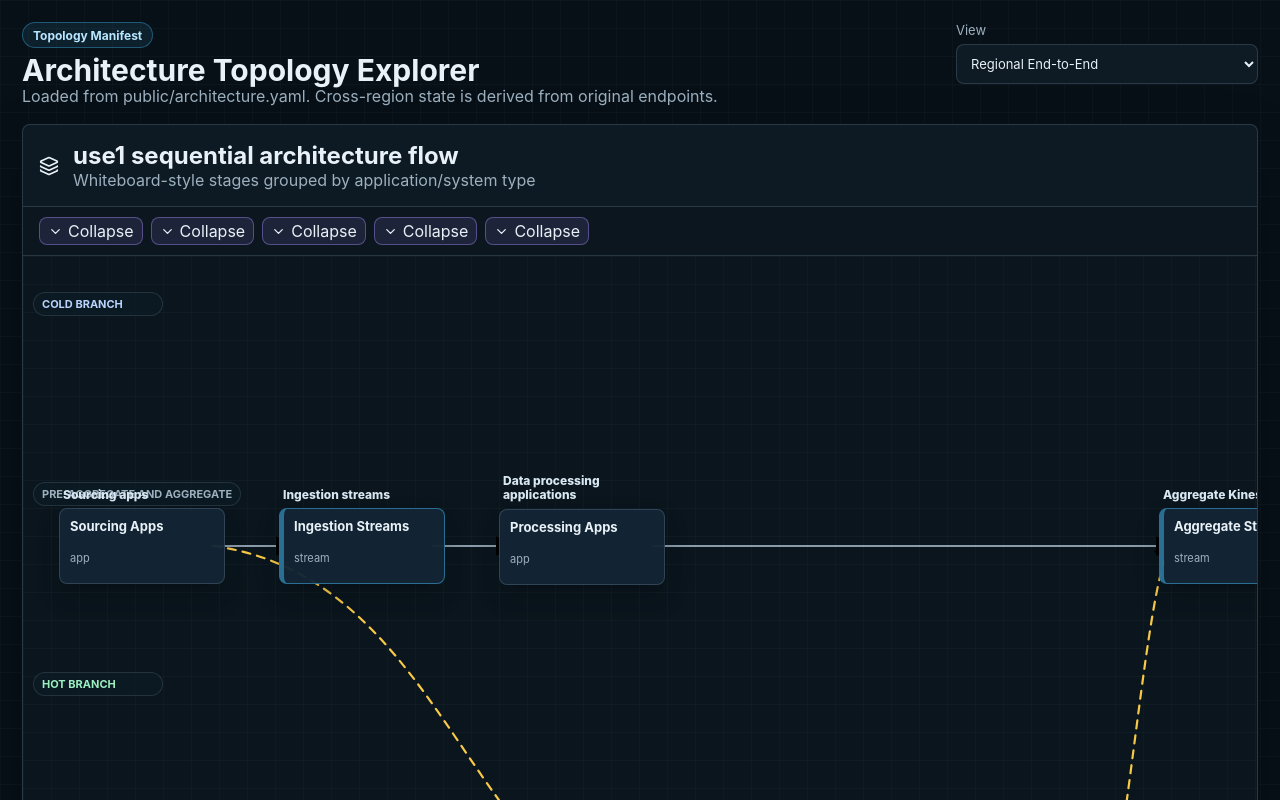
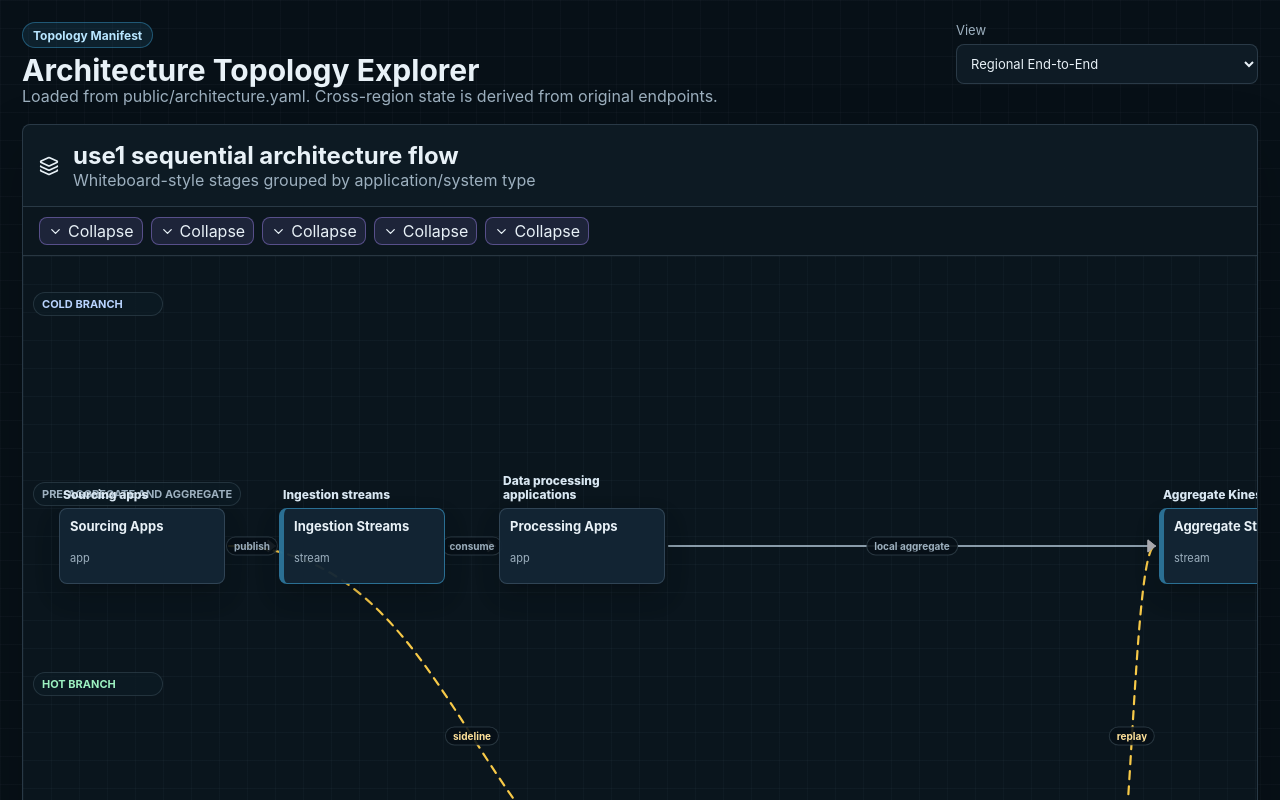
Before and after one commit to camerondurham/data-pipeline-traffic-visualizer, a React (Vite) app: page / in a window 1280 px wide. Shown: the top 800 px of the page. Built offline with nearby package versions, Linux system fonts and the light colour scheme.

Commit message:
Make topology edges interactive

```diff
--- a/package.json
+++ b/package.json
@@ -10,6 +10,7 @@
     "test": "vitest run --environment jsdom --globals"
   },
   "dependencies": {
+    "@xyflow/react": "^12.10.2",
     "lucide-react": "^0.468.0",
     "react": "^19.1.0",
     "react-dom": "^19.1.0",
--- a/src/Dashboard.tsx
+++ b/src/Dashboard.tsx
@@ -1,4 +1,17 @@
 import { useMemo, useState } from "react";
+import {
+  BaseEdge,
+  EdgeLabelRenderer,
+  Handle,
+  MarkerType,
+  Position,
+  ReactFlow,
+  getBezierPath,
+  type Edge,
+  type EdgeProps,
+  type Node,
+  type NodeProps
+} from "@xyflow/react";
 import { AlertTriangle, ChevronDown, ChevronRight, GitBranch, Layers3 } from "lucide-react";
 import {
   buildGraphModel,
@@ -28,6 +41,29 @@ const STAGE_HEADER_HEIGHT = 34;
 const NODE_HEIGHT = 76;
 const NODE_GAP = 10;
 const SLOW_EDGE_TYPES = new Set(["sideline", "drain", "replay"]);
+const NODE_TYPES = { topology: TopologyNode };
+const EDGE_TYPES = { topology: TopologyEdge };
+
+interface EdgeOverlayData {
+  thickness?: number;
+  badges?: string[];
+  warning?: boolean;
+  metricLabel?: string;
+  tooltip?: string;
+}
+
+interface TopologyNodeData extends Record<string, unknown> {
+  node: GraphNode;
+  onToggle: (nodeId: string, collapsed: boolean) => void;
+}
+
+interface TopologyEdgeData extends Record<string, unknown> {
+  edge: VisualEdge;
+  overlay?: EdgeOverlayData;
+}
+
+type TopologyFlowNode = Node<TopologyNodeData, "topology">;
+type TopologyFlowEdge = Edge<TopologyEdgeData, "topology">;
 
 function nodeLabel(model: GraphModel, id: string): string {
   return model.nodeById.get(id)?.label ?? id;
@@ -48,6 +84,10 @@ function edgeTone(edge: VisualEdge): string {
 
 function edgeKey(edge: VisualEdge): string {
   return `${edge.visibleFrom}-${edge.visibleTo}-${edge.type}-${edge.emphasis}-${edge.sourceEdgeIds.join(".")}`;
+}
+
+function flowEdgeId(edge: VisualEdge): string {
+  return edge.sourceEdgeIds.length === 1 ? edge.sourceEdgeIds[0] : `rollup:${edge.sourceEdgeIds.join("+")}`;
 }
 
 function laneIndex(lanes: { id: string }[], lane: string): number {
@@ -106,6 +146,72 @@ function NodeCard({
   );
 }
 
+function TopologyNode({ data }: NodeProps<TopologyFlowNode>) {
+  return (
+    <>
+      <Handle className="flow-handle" type="target" position={Position.Left} />
+      <NodeCard node={data.node} onToggle={data.onToggle} />
+      <Handle className="flow-handle" type="source" position={Position.Right} />
+    </>
+  );
+}
+
+function edgeTooltip(edge: VisualEdge): string {
+  return [
+    edge.label ?? edge.type,
+    `${edge.originalFrom} -> ${edge.originalTo}`,
+    `${edge.sourceRegion} -> ${edge.destinationRegion}`,
+    edge.crossRegion ? "cross_region: true" : "cross_region: false"
+  ].join("\n");
+}
+
+function TopologyEdge(props: EdgeProps<TopologyFlowEdge>) {
+  const edge = props.data?.edge;
+  const overlay = props.data?.overlay;
+  const [path, labelX, labelY] = getBezierPath({
+    sourceX: props.sourceX,
+    sourceY: props.sourceY,
+    sourcePosition: props.sourcePosition,
+    targetX: props.targetX,
+    targetY: props.targetY,
+    targetPosition: props.targetPosition,
+    curvature: edge && SLOW_EDGE_TYPES.has(edge.type) ? 0.3 : 0.5
+  });
+
+  if (!edge) {
+    return <BaseEdge id={props.id} path={path} markerEnd={props.markerEnd} interactionWidth={24} />;
+  }
+
+  const label = overlay?.metricLabel ?? edge.label ?? edge.type;
+  const badges = overlay?.badges ?? [];
+
+  return (
+    <>
+      <BaseEdge
+        id={props.id}
+        path={path}
+        markerEnd={props.markerEnd}
+        interactionWidth={28}
+        className={`topology-edge tone-${edgeTone(edge)} ${props.selected ? "is-selected" : ""} ${overlay?.warning ? "is-warning" : ""}`}
+        style={{ ...props.style, strokeWidth: overlay?.thickness }}
+        data-testid={`flow-edge-${props.id}`}
+      />
+      <EdgeLabelRenderer>
+        <div
+          className={`edge-label tone-${edgeTone(edge)} ${props.selected ? "is-selected" : ""}`}
+          style={{ transform: `translate(-50%, -50%) translate(${labelX}px, ${labelY}px)` }}
+          title={overlay?.tooltip ?? edgeTooltip(edge)}
+        >
+          <span>{label}</span>
+          {badges.map((badge) => (
+            <b key={badge}>{badge}</b>
+          ))}
+        </div>
+      </EdgeLabelRenderer>
+    </>
+  );
+}
+
 function EdgeRow({ edge, model }: { edge: VisualEdge; model: GraphModel }) {
   const sourceLabel = nodeLabel(model, edge.visibleFrom);
   const targetLabel = nodeLabel(model, edge.visibleTo);
@@ -145,9 +251,8 @@ function EdgePanel({ title, edges, model }: { title: string; edges: VisualEdge[]
 }
 
 interface FlowPoint {
-  x: number;
-  y: number;
-  lane: string;
+  left: number;
+  top: number;
 }
 
 function getStagePosition(stageIndex: number, lane: string, lanes: { id: string }[]): { left: number; top: number } {
@@ -164,9 +269,8 @@ function buildNodePositions(stages: FlowStageModel[], lanes: { id: string }[]):
     const { left, top } = getStagePosition(stageIndex, stage.lane, lanes);
     stage.nodes.forEach((node, nodeIndex) => {
       positions.set(node.id, {
-        x: left + STAGE_WIDTH / 2,
-        y: top + STAGE_HEADER_HEIGHT + NODE_HEIGHT / 2 + nodeIndex * (NODE_HEIGHT + NODE_GAP),
-        lane: stage.lane
+        left,
+        top: top + STAGE_HEADER_HEIGHT + nodeIndex * (NODE_HEIGHT + NODE_GAP)
       });
     });
   });
@@ -174,16 +278,95 @@ function buildNodePositions(stages: FlowStageModel[], lanes: { id: string }[]):
   return positions;
 }
 
-function edgePath(from: FlowPoint, to: FlowPoint, edge: VisualEdge): string {
-  const startX = from.x + STAGE_WIDTH / 2 - 12;
-  const endX = to.x - STAGE_WIDTH / 2 + 12;
-  const startY = from.y;
-  const endY = to.y;
-  const dx = Math.max(Math.abs(endX - startX), 80);
-  const curve = edge.type === "replay" || endX < startX ? dx * 0.35 : dx * 0.5;
-  const slowOffset = SLOW_EDGE_TYPES.has(edge.type) ? 34 : 0;
+function buildFlowElements(
+  layout: FlowLayoutModel,
+  onToggle: (nodeId: string, collapsed: boolean) => void,
+  selectedEdgeId?: string
+): { nodes: TopologyFlowNode[]; edges: TopologyFlowEdge[] } {
+  const nodePositions = buildNodePositions(layout.stages, layout.lanes);
+  const nodes = layout.stages.flatMap<TopologyFlowNode>((stage) =>
+    stage.nodes.flatMap((node) => {
+      const position = nodePositions.get(node.id);
+      return position
+        ? [{
+            id: node.id,
+            type: "topology",
+            position: { x: position.left, y: position.top },
+            data: { node, onToggle },
+            width: STAGE_WIDTH,
+            height: NODE_HEIGHT,
+            initialWidth: STAGE_WIDTH,
+            initialHeight: NODE_HEIGHT,
+            measured: { width: STAGE_WIDTH, height: NODE_HEIGHT },
+            sourcePosition: Position.Right,
+            targetPosition: Position.Left,
+            handles: [
+              { id: null, type: "target", position: Position.Left, x: 0, y: NODE_HEIGHT / 2, width: 1, height: 1 },
+              { id: null, type: "source", position: Position.Right, x: STAGE_WIDTH, y: NODE_HEIGHT / 2, width: 1, height: 1 }
+            ],
+            style: { width: STAGE_WIDTH, height: NODE_HEIGHT },
+            draggable: false,
+            selectable: false
+          }]
+        : [];
+    })
+  );
 
-  return `M ${startX} ${startY} C ${startX + curve} ${startY + slowOffset}, ${endX - curve} ${endY + slowOffset}, ${endX} ${endY}`;
+  const edges = layout.edges
+    .filter((edge) => nodePositions.has(edge.visibleFrom) && nodePositions.has(edge.visibleTo))
+    .map<TopologyFlowEdge>((edge) => {
+      const id = flowEdgeId(edge);
+      return {
+        id,
+        type: "topology",
+        source: edge.visibleFrom,
+        target: edge.visibleTo,
+        markerEnd: { type: MarkerType.ArrowClosed },
+        data: { edge },
+        selected: id === selectedEdgeId,
+        focusable: true,
+        selectable: true,
+        reconnectable: false,
+        ariaRole: "button"
+      };
+    });
+
+  return { nodes, edges };
+}
+
+function EdgeDetailPanel({ edge, model, onClose }: { edge: VisualEdge; model: GraphModel; onClose: () => void }) {
+  const fields = [
+    ["originalFrom", edge.originalFrom],
+    ["originalTo", edge.originalTo],
+    ["visibleFrom", edge.visibleFrom],
+    ["visibleTo", edge.visibleTo],
+    ["type", edge.type],
+    ["label", edge.label ?? ""],
+    ["sourceRegion", edge.sourceRegion],
+    ["destinationRegion", edge.destinationRegion],
+    ["cross_region", String(edge.crossRegion)],
+    ["sourceEdgeIds", edge.sourceEdgeIds.join(", ")]
+  ];
+
+  return (
+    <aside className="selected-edge-panel" aria-label="Selected edge details">
+      <div className="panel-heading">
+        <div>
+          <h2>Selected edge</h2>
+          <p>{nodeLabel(model, edge.visibleFrom)} to {nodeLabel(model, edge.visibleTo)}</p>
+        </div>
+        <button type="button" onClick={onClose}>Close</button>
+      </div>
+      <dl>
+        {fields.map(([label, value]) => (
+          <div key={label}>
+            <dt>{label}</dt>
+            <dd>{value || "none"}</dd>
+          </div>
+        ))}
+      </dl>
+    </aside>
+  );
 }
 
 function FlowDiagram({
@@ -201,10 +384,14 @@ function FlowDiagram({
   groups?: GraphNode[];
   onToggle: (nodeId: string, collapsed: boolean) => void;
 }) {
+  const [selectedEdgeId, setSelectedEdgeId] = useState<string>();
   const width = CANVAS_MARGIN_X * 2 + layout.stages.length * STAGE_WIDTH + Math.max(layout.stages.length - 1, 0) * STAGE_GAP;
   const height = CANVAS_MARGIN_Y * 2 + layout.lanes.length * LANE_HEIGHT;
-  const nodePositions = buildNodePositions(layout.stages, layout.lanes);
-  const drawableEdges = layout.edges.filter((edge) => nodePositions.has(edge.visibleFrom) && nodePositions.has(edge.visibleTo));
+  const { nodes, edges } = useMemo(
+    () => buildFlowElements(layout, onToggle, selectedEdgeId),
+    [layout, onToggle, selectedEdgeId]
+  );
+  const selectedEdge = edges.find((edge) => edge.id === selectedEdgeId)?.data?.edge;
 
   return (
     <section className="flow-panel" aria-label={title}>
@@ -235,48 +422,39 @@ function FlowDiagram({
               </span>
             ))}
           </div>
-          <svg className="flow-edges" width={width} height={height} aria-hidden="true">
-            <defs>
-              <marker id="arrow-default" markerWidth="9" markerHeight="9" refX="7" refY="4.5" orient="auto" markerUnits="strokeWidth">
-                <path d="M 0 0 L 9 4.5 L 0 9 z" />
-              </marker>
-            </defs>
-            {drawableEdges.map((edge) => {
-              const from = nodePositions.get(edge.visibleFrom);
-              const to = nodePositions.get(edge.visibleTo);
-              if (!from || !to) {
-                return null;
-              }
-              return (
-                <path
-                  key={edgeKey(edge)}
-                  className={`flow-edge tone-${edgeTone(edge)}`}
-                  d={edgePath(from, to, edge)}
-                  markerEnd="url(#arrow-default)"
-                />
-              );
-            })}
-          </svg>
           {layout.stages.map((stage, stageIndex) => {
             const { left, top } = getStagePosition(stageIndex, stage.lane, layout.lanes);
             return (
               <section
                 key={stage.id}
-                className={`flow-stage lane-${stage.lane}`}
+                className={`flow-stage-heading lane-${stage.lane}`}
                 style={{ left, top, width: STAGE_WIDTH }}
                 data-testid={`flow-stage-${stage.id}`}
               >
                 <h3>{stage.label}</h3>
-                <div className="flow-node-stack">
-                  {stage.nodes.map((node) => (
-                    <NodeCard key={node.id} node={node} onToggle={onToggle} />
-                  ))}
-                </div>
               </section>
             );
           })}
+          <ReactFlow<TopologyFlowNode, TopologyFlowEdge>
+            nodes={nodes}
+            edges={edges}
+            nodeTypes={NODE_TYPES}
+            edgeTypes={EDGE_TYPES}
+            nodesDraggable={false}
+            nodesConnectable={false}
+            edgesReconnectable={false}
+            panOnDrag={false}
+            zoomOnScroll={false}
+            zoomOnPinch={false}
+            zoomOnDoubleClick={false}
+            preventScrolling={false}
+            proOptions={{ hideAttribution: true }}
+            onEdgeClick={(_, edge) => setSelectedEdgeId(edge.id)}
+            onPaneClick={() => setSelectedEdgeId(undefined)}
+          />
         </div>
       </div>
+      {selectedEdge ? <EdgeDetailPanel edge={selectedEdge} model={model} onClose={() => setSelectedEdgeId(undefined)} /> : null}
       <details className="flow-details">
         <summary>Edge inventory for this view</summary>
         <EdgePanel title="Directional edges" edges={layout.edges} model={model} />
--- a/src/main.tsx
+++ b/src/main.tsx
@@ -1,5 +1,6 @@
 import React from "react";
 import ReactDOM from "react-dom/client";
+import "@xyflow/react/dist/style.css";
 import App from "./App";
 import "./styles.css";
 
--- a/src/styles.css
+++ b/src/styles.css
@@ -60,7 +60,7 @@ button {
 .region-title p,
 .panel-heading h2,
 .zone-lane h3,
-.flow-stage h3 {
+.flow-stage-heading h3 {
   margin: 0;
 }
 
@@ -221,43 +221,108 @@ button {
   color: #bfc6ff;
 }
 
-.flow-edges {
+.flow-canvas .react-flow {
   position: absolute;
   inset: 0;
-  z-index: 1;
-  overflow: visible;
-  pointer-events: none;
+  z-index: 2;
 }
 
-.flow-edge {
+.flow-canvas .react-flow__renderer {
+  overflow: visible;
+}
+
+.react-flow__node-topology {
+  width: 166px;
+}
+
+.flow-handle {
+  width: 8px;
+  height: 8px;
+  border: 0;
+  background: transparent;
+}
+
+.topology-edge {
   fill: none;
   stroke: rgba(182, 203, 218, 0.74);
   stroke-width: 2.2;
   stroke-linecap: round;
 }
 
-.flow-edge.tone-primary {
+.topology-edge.tone-primary {
   stroke: var(--green);
   stroke-width: 3;
 }
 
-.flow-edge.tone-secondary {
+.topology-edge.tone-secondary {
   stroke: var(--amber);
   stroke-dasharray: 8 7;
 }
 
-.flow-edge.tone-cross {
+.topology-edge.tone-cross {
   stroke: var(--blue);
   stroke-width: 2.8;
 }
 
-.flow-stage {
-  position: absolute;
-  z-index: 2;
-  min-height: 130px;
+.topology-edge.is-selected,
+.topology-edge.is-warning {
+  stroke: var(--red);
+  stroke-width: 4;
 }
 
-.flow-stage h3 {
+.edge-label {
+  position: absolute;
+  display: inline-flex;
+  align-items: center;
+  gap: 5px;
+  max-width: 150px;
+  padding: 3px 7px;
+  border: 1px solid rgba(143, 170, 190, 0.24);
+  border-radius: 999px;
+  background: rgba(7, 16, 23, 0.9);
+  color: var(--muted);
+  font-size: 10px;
+  font-weight: 750;
+  line-height: 1.1;
+  pointer-events: all;
+  white-space: nowrap;
+}
+
+.edge-label span {
+  overflow: hidden;
+  text-overflow: ellipsis;
+}
+
+.edge-label b {
+  color: var(--amber);
+  font-size: 9px;
+}
+
+.edge-label.tone-primary {
+  color: #9cf0c0;
+}
+
+.edge-label.tone-secondary {
+  color: #ffe29a;
+}
+
+.edge-label.tone-cross {
+  color: #b8e6ff;
+}
+
+.edge-label.is-selected {
+  border-color: rgba(255, 107, 107, 0.72);
+  color: #ffd2d2;
+}
+
+.flow-stage-heading {
+  position: absolute;
+  z-index: 3;
+  min-height: 130px;
+  pointer-events: none;
+}
+
+.flow-stage-heading h3 {
   min-height: 34px;
   display: flex;
   align-items: flex-end;
@@ -268,44 +333,38 @@ button {
   font-weight: 800;
 }
 
-.flow-node-stack {
-  display: grid;
-  gap: 10px;
-}
-
-.flow-stage .node-card {
+.react-flow__node-topology .node-card {
   min-height: 76px;
   padding: 10px;
   background: rgba(19, 38, 54, 0.96);
   box-shadow: 0 12px 24px rgba(0, 0, 0, 0.2);
 }
 
-.flow-stage .node-card strong {
+.react-flow__node-topology .node-card strong {
   font-size: 13px;
 }
 
-.flow-stage .node-card span {
+.react-flow__node-topology .node-card span {
   display: none;
 }
 
-.flow-stage .node-card small {
+.react-flow__node-topology .node-card small {
   font-size: 11px;
 }
 
-.flow-stage.lane-cold .node-card {
-  background: rgba(16, 31, 48, 0.96);
-}
-
-.flow-stage.lane-hot .node-card {
+.react-flow__node-topology:has(.type-router) .node-card,
+.react-flow__node-topology:has(.type-indexer) .node-card,
+.react-flow__node-topology:has(.type-processor) .node-card {
   background: rgba(14, 43, 31, 0.96);
 }
 
-.flow-stage.lane-slow_lane .node-card {
+.react-flow__node-topology:has(.type-queue) .node-card {
   background: rgba(54, 39, 12, 0.96);
 }
 
-.flow-stage.lane-partner .node-card {
-  background: rgba(30, 31, 64, 0.96);
+.react-flow__node-topology:has(.type-cluster) .node-card,
+.react-flow__node-topology:has(.type-api) .node-card {
+  background: rgba(16, 31, 48, 0.96);
 }
 
 .flow-details {
@@ -461,6 +520,51 @@ button {
   border-radius: 999px;
 }
 
+.selected-edge-panel {
+  border-top: 1px solid var(--border);
+  background: rgba(7, 16, 23, 0.42);
+}
+
+.selected-edge-panel .panel-heading {
+  align-items: flex-start;
+}
+
+.selected-edge-panel .panel-heading p {
+  margin: 4px 0 0;
+  color: var(--muted);
+}
+
+.selected-edge-panel button {
+  min-height: 32px;
+  border: 1px solid var(--border);
+  border-radius: 8px;
+  background: var(--panel);
+  cursor: pointer;
+}
+
+.selected-edge-panel dl {
+  display: grid;
+  grid-template-columns: repeat(auto-fit, minmax(220px, 1fr));
+  gap: 10px;
+  margin: 0;
+  padding: 12px;
+}
+
+.selected-edge-panel div {
+  min-width: 0;
+}
+
+.selected-edge-panel dt {
+  color: var(--muted);
+  font-size: 11px;
+  font-weight: 800;
+}
+
+.selected-edge-panel dd {
+  margin: 3px 0 0;
+  overflow-wrap: anywhere;
+}
+
 .error-panel,
 .load-state {
   min-height: 100vh;
```
Also changed, not shown: src/test/setup.ts (+39 -0 lines), 2 other files (tests, documents, lock files or other folders).
